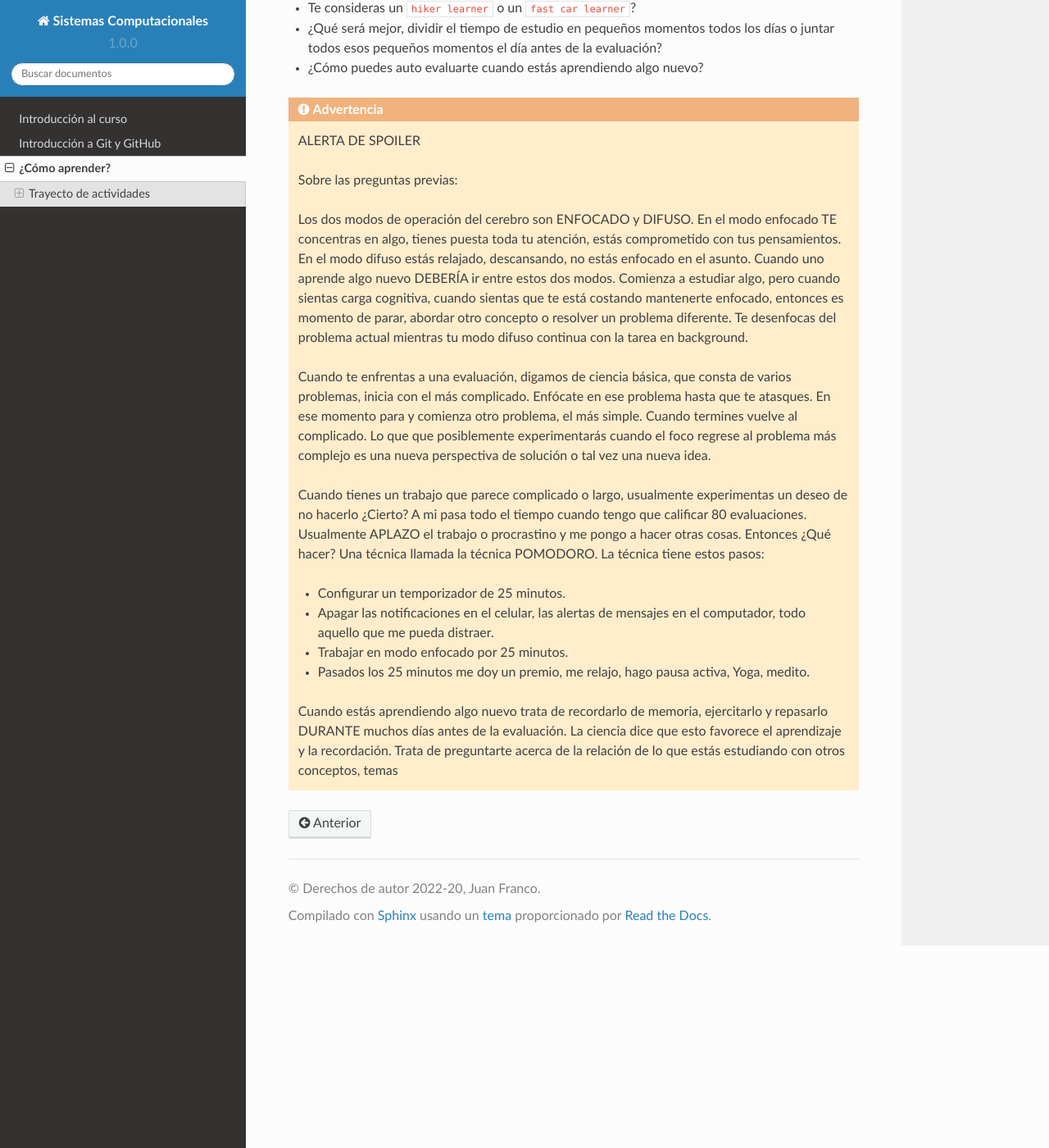
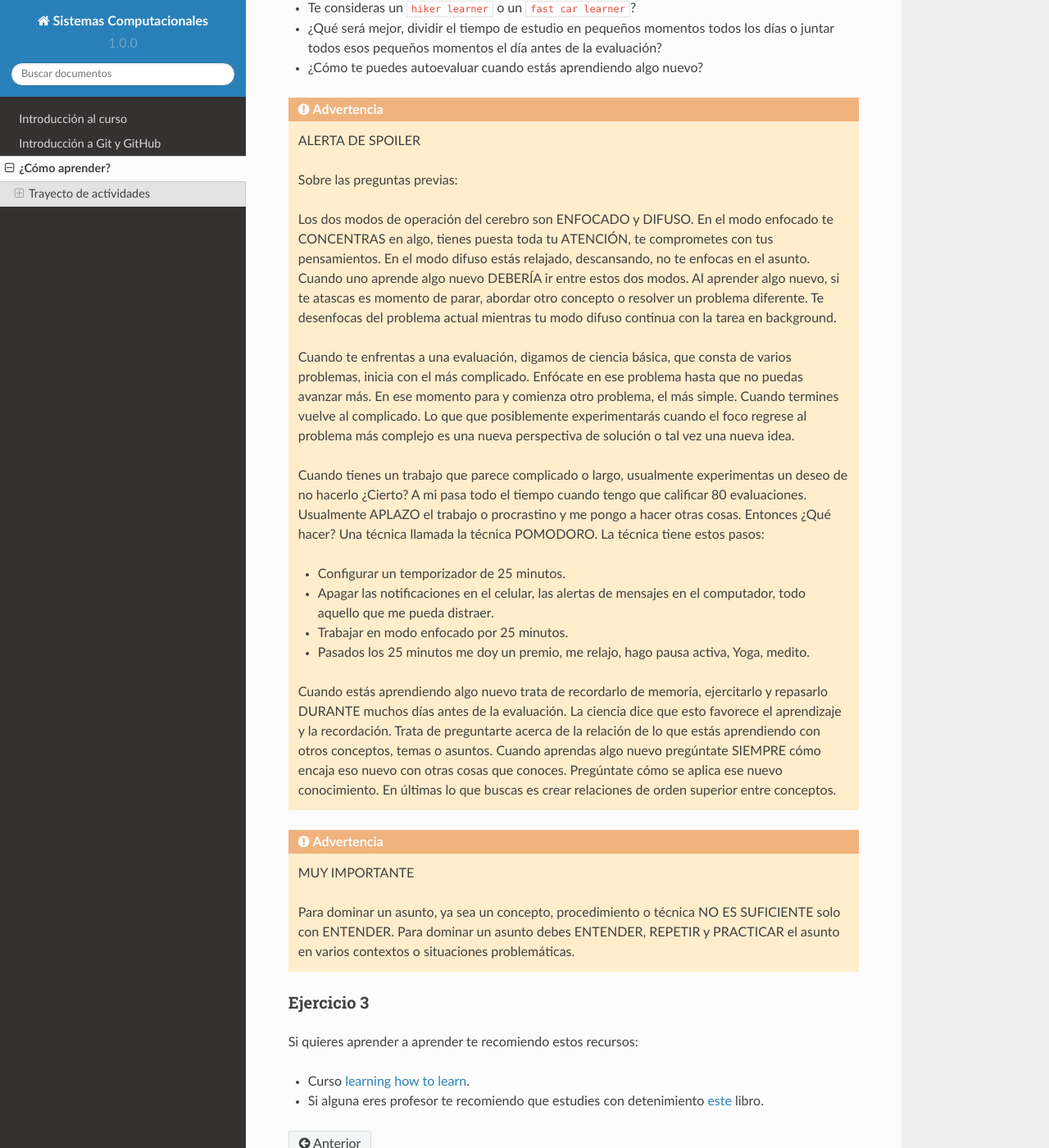
Before and after one commit to juanferfranco/SistemasComputacionales, a Sphinx documentation site: the page built from docs/_intro/learning.rst, in a window 1280 px wide and 1400 px high, scrolled down 654 px. Shown: the whole window at 82% size. Built offline with Sphinx 7.4.7 and the Read the Docs theme 2.0.0, drawn with Linux system fonts in a browser that asks for light colours; some of the changed text lies outside the part shown.

Commit message:
learning how to learn for revition

```diff
--- a/docs/_intro/learning.rst
+++ b/docs/_intro/learning.rst
@@ -1,4 +1,4 @@
-¿Cómo aprender algo nuevo?
+¿Cómo aprender a aprender?
 ====================================================
 
 En esta sección vamos a abordar una pregunta MUY interesante. ¿Cómo
@@ -20,31 +20,30 @@ Ejercicio 2: pensemos
 Ahora te voy a proponer una serie de preguntas para que recordemos juntos
 algunos de los conceptos clave del video anterior.
 
-* Cuando estás estudiando algo nuevo ¿Qué deberías hacer si estás comenzando a sentir
+* Cuando estás estudiando algo nuevo ¿Qué deberías hacer si estás comenzando a sentirte
   atascado, frustrado y con ansiedad?
 * ¿Cómo puedes aplicar los modos de funcionamiento del cerebro para realizar una
   evaluación de ciencia básica?
 * ¿Eres adicto a la procrastinación?
-* ¿Qué puede hacer cuando tenga ganas de procrastinar?
+* ¿Qué puedes hacer cuando tenga ganas de procrastinar?
 * Te consideras un ``hiker learner`` o un ``fast car learner``?
 * ¿Qué será mejor, dividir el tiempo de estudio en pequeños momentos todos los días o
   juntar todos esos pequeños momentos el día antes de la evaluación?
-* ¿Cómo puedes auto evaluarte cuando estás aprendiendo algo nuevo?
+* ¿Cómo te puedes autoevaluar cuando estás aprendiendo algo nuevo?
 
 .. warning:: ALERTA DE SPOILER
 
   Sobre las preguntas previas:
 
-  Los dos modos de operación del cerebro son ENFOCADO y DIFUSO. En el modo enfocado TE
-  concentras en algo, tienes puesta toda tu atención, estás comprometido con tus pensamientos. En
-  el modo difuso estás relajado, descansando, no estás enfocado en el asunto. Cuando uno aprende
-  algo nuevo DEBERÍA ir entre estos dos modos. Comienza a estudiar algo, pero cuando sientas
-  carga cognitiva, cuando sientas que te está costando mantenerte enfocado, entonces es momento
-  de parar, abordar otro concepto o resolver un problema diferente. Te desenfocas del problema
+  Los dos modos de operación del cerebro son ENFOCADO y DIFUSO. En el modo enfocado te
+  CONCENTRAS en algo, tienes puesta toda tu ATENCIÓN, te comprometes con tus pensamientos. En
+  el modo difuso estás relajado, descansando, no te enfocas en el asunto. Cuando uno aprende
+  algo nuevo DEBERÍA ir entre estos dos modos. Al aprender algo nuevo, si te atascas
+  es momento de parar, abordar otro concepto o resolver un problema diferente. Te desenfocas del problema
   actual mientras tu modo difuso continua con la tarea en background.
 
   Cuando te enfrentas a una evaluación, digamos de ciencia básica, que consta de varios problemas,
-  inicia con el más complicado. Enfócate en ese problema hasta que te atasques. En ese momento para
+  inicia con el más complicado. Enfócate en ese problema hasta que no puedas avanzar más. En ese momento para
   y comienza otro problema, el más simple. Cuando termines vuelve al complicado. Lo que
   que posiblemente experimentarás cuando el foco regrese al problema más complejo
   es una nueva perspectiva de solución o tal vez una nueva idea.
@@ -61,4 +60,22 @@ algunos de los conceptos clave del video anterior.
 
   Cuando estás aprendiendo algo nuevo trata de recordarlo de memoria, ejercitarlo y repasarlo DURANTE muchos días
   antes de la evaluación. La ciencia dice que esto favorece el aprendizaje y la recordación. Trata de preguntarte
-  acerca de la relación de lo que estás estudiando con otros conceptos, temas
+  acerca de la relación de lo que estás aprendiendo con otros conceptos, temas o asuntos. Cuando aprendas algo nuevo
+  pregúntate SIEMPRE cómo encaja eso nuevo con otras cosas que conoces. Pregúntate cómo se aplica ese nuevo conocimiento.
+  En últimas lo que buscas es crear relaciones de orden superior entre conceptos.
+
+
+.. warning:: MUY IMPORTANTE
+
+  Para dominar un asunto, ya sea un concepto, procedimiento o técnica NO ES SUFICIENTE solo con ENTENDER. Para
+  dominar un asunto debes ENTENDER, REPETIR y PRACTICAR el asunto en varios contextos o situaciones
+  problemáticas.
+
+Ejercicio 3
+^^^^^^^^^^^^
+
+Si quieres aprender a aprender te recomiendo estos recursos:
+
+* Curso `learning how to learn <https://www.coursera.org/learn/learning-how-to-learn>`__.
+* Si alguna eres profesor te recomiendo que estudies con detenimiento
+  `este <https://barbaraoakley.com/books/uncommon-sense-teaching/>`__ libro.
```
